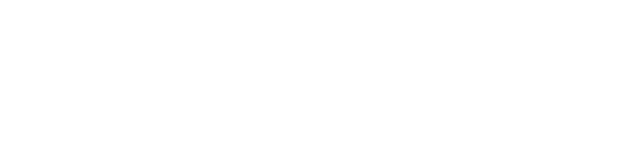
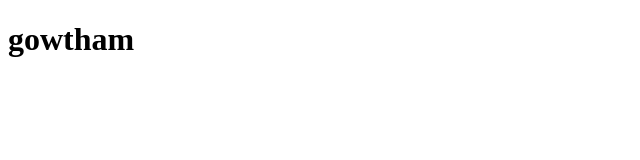
Before and after one commit to GOWTHAMS03/learnfront, a plain HTML site: page index.html in a window 1280 px wide. Shown: the whole page, without its empty margins (0-640 px from the left). Drawn offline with Linux system fonts and the light colour scheme.

Commit message:
after change h1

```diff
--- a/index.html
+++ b/index.html
@@ -6,6 +6,7 @@
     <title>Document</title>
 </head>
 <body>
+    <h1>gowtham</h1>
 
 </body>
 </html>
```
